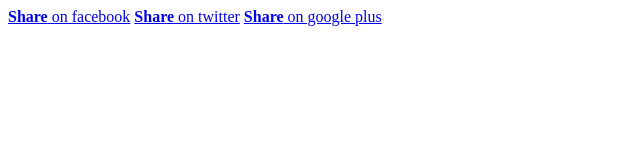
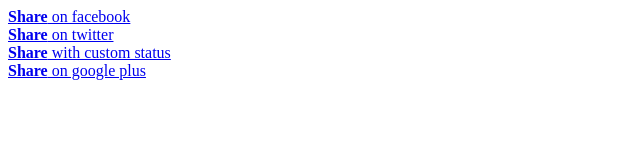
Before and after one commit to fixate/angular-social-links, a website: page demo/index.html in a window 1280 px wide. Shown: the whole page, without its empty margins (0-640 px from the left). Drawn offline with nearby package versions, Linux system fonts and the light colour scheme.

Commit message:
Fixed error with custom status on Twitter

```diff
--- a/angular-social-links.js
+++ b/angular-social-links.js
@@ -4,7 +4,7 @@
       return function(urlFactory) {
         return function(scope, element, attrs) {
           var currentUrl, handler, url;
-          currentUrl = $location.url();
+          currentUrl = $location.absUrl();
           url = urlFactory(scope, currentUrl);
           if (element[0].nodeName === 'A' && (attrs.href == null)) {
             element.attr('href', url);
@@ -25,8 +25,9 @@
     'socialLinker', function(linker) {
       return {
         restrict: 'ACEM',
+        scope: true,
         link: linker(function(scope, url) {
-          return "https://facebook.com/sharer.php?u=" + url;
+          return "https://facebook.com/sharer.php?u=" + (encodeURIComponent(url));
         })
       };
     }
@@ -35,8 +36,8 @@
       return {
         restrict: 'ACEM',
         scope: {
-          socialStatus: '@status',
-          socialHandle: '@handle'
+          status: '@status',
+          handle: '@handle'
         },
         link: linker(function(scope, url) {
           scope.status || (scope.status = (function() {
@@ -48,7 +49,7 @@
             status += " - " + url;
             return status;
           })());
-          return "https://twitter.com/home?status=" + scope.status;
+          return "https://twitter.com/home?status=" + (encodeURIComponent(scope.status));
         })
       };
     }
@@ -56,12 +57,9 @@
     'socialLinker', function(linker) {
       return {
         restrict: 'ACEM',
-        scope: {
-          socialStatus: '@status',
-          socialHandle: '@handle'
-        },
+        scope: true,
         link: linker(function(scope, url) {
-          return "https://plus.google.com/share?url=" + url;
+          return "https://plus.google.com/share?url=" + (encodeURIComponent(url));
         })
       };
     }
--- a/demo/index.html
+++ b/demo/index.html
@@ -1,7 +1,8 @@
 <html ng-app="myApp">
-<body>
-  <a social-facebook><strong>Share</strong> on facebook</a>
-  <a social-twitter><strong>Share</strong> on twitter</a>
+<body ng-init="coolWord='shizzlemnah'">
+  <a social-facebook><strong>Share</strong> on facebook</a><br>
+  <a social-twitter><strong>Share</strong> on twitter</a><br>
+  <a social-twitter status="This status is {{ coolWord }}"><strong>Share</strong> with custom status</a><br>
   <a social-googleplus><strong>Share</strong> on google plus</a>
 
   <script src="https://ajax.googleapis.com/ajax/libs/angularjs/1.2.17/angular.min.js"></script>
```
Also changed, not shown: angular-social-links.coffee (+8 -9 lines).
